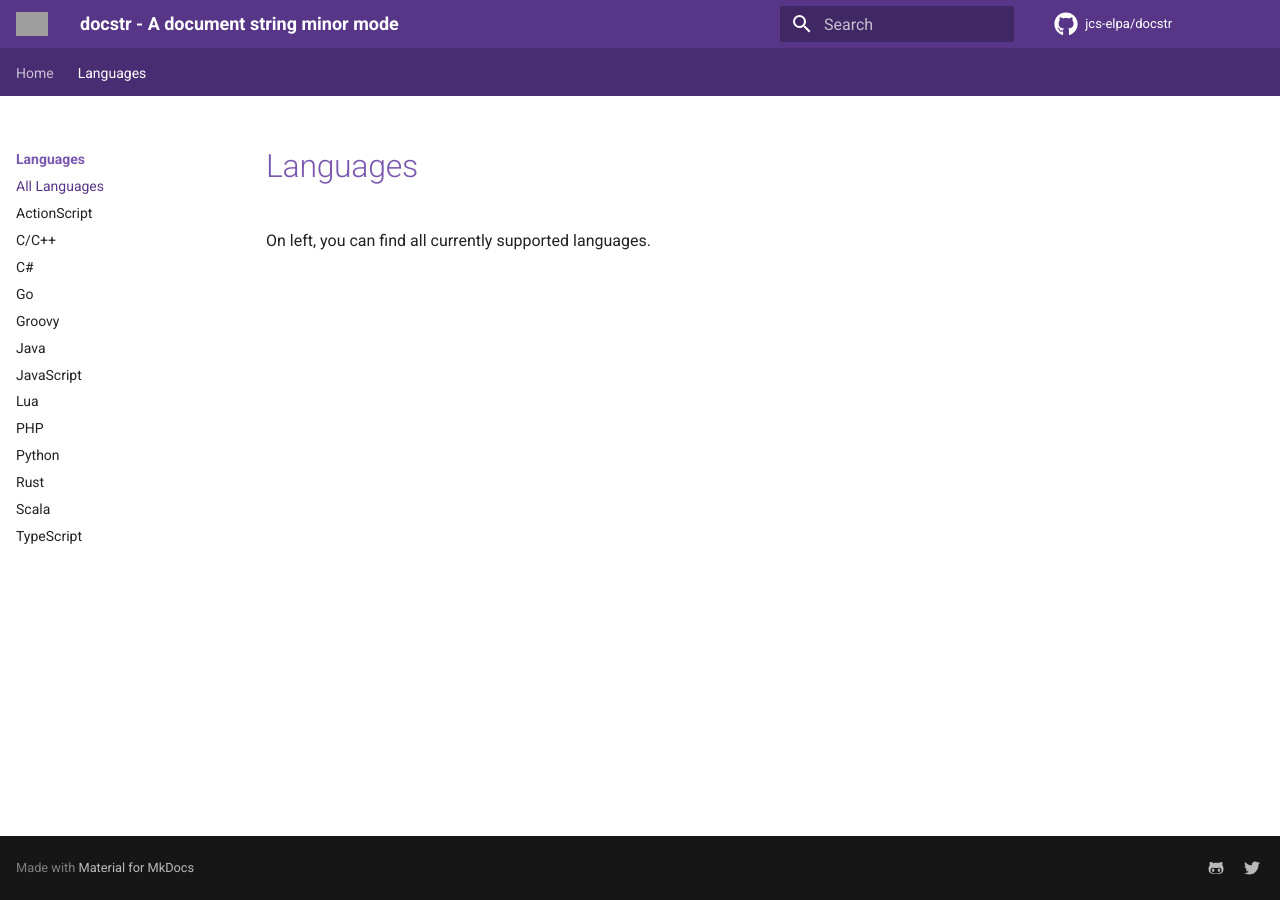
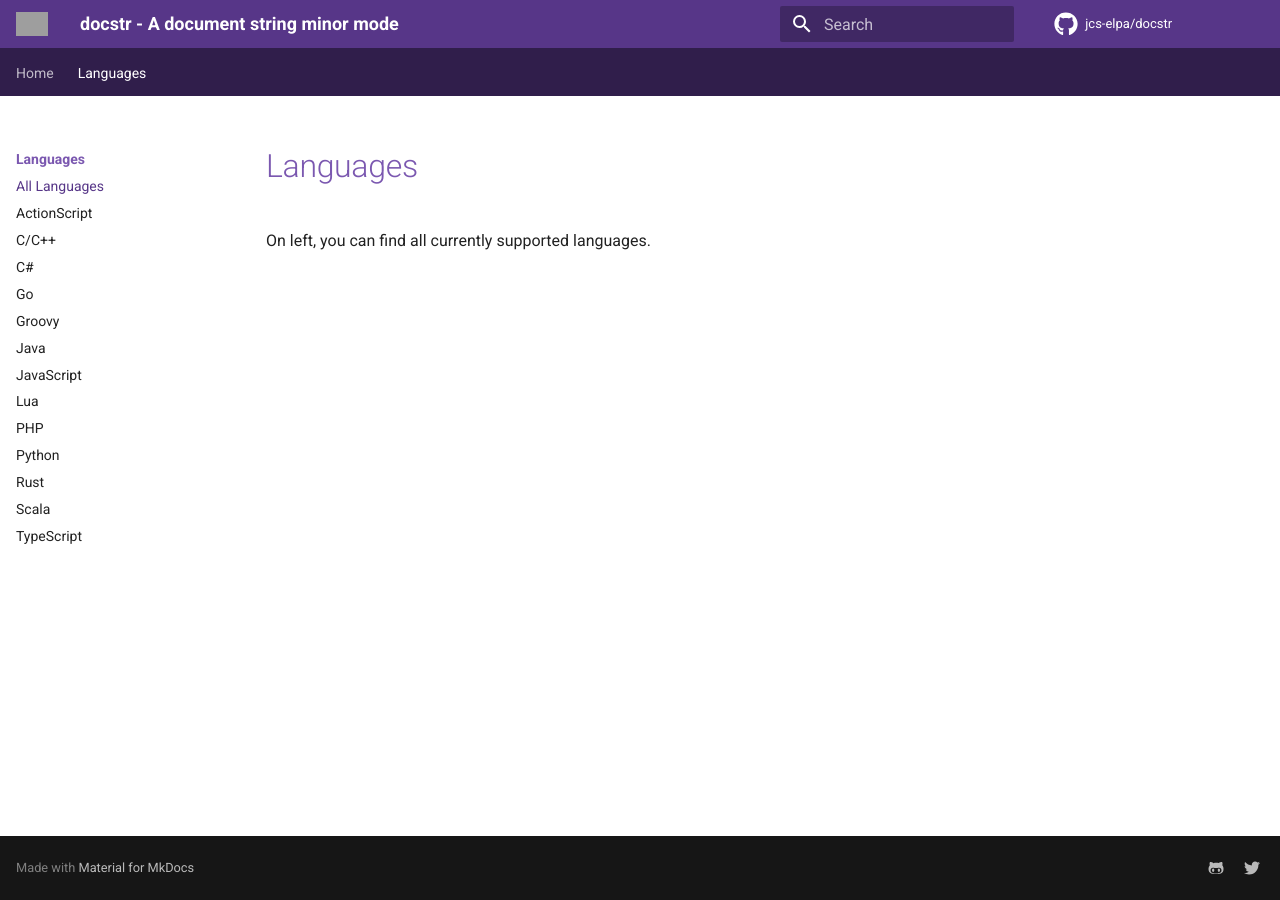
Before and after one commit to emacs-vs/docstr, an MkDocs documentation site: the page built from docs/page/languages.md, in a window 1280 px wide. Built offline with MkDocs 1.6.1 and Material for MkDocs 9.7.7, drawn with Linux system fonts in a browser that asks for light colours; comment, search, counter and statistics services are not loaded; grey boxes are pictures that could not be loaded.

Commit message:
Make tab even darker

```diff
--- a/docs/stylesheets/extra.css
+++ b/docs/stylesheets/extra.css
@@ -13,7 +13,7 @@
 }
 
 .md-tabs {
-  background: #492D72;
+  background: #301E4B;
 }
 
 .md-typeset a {
```
